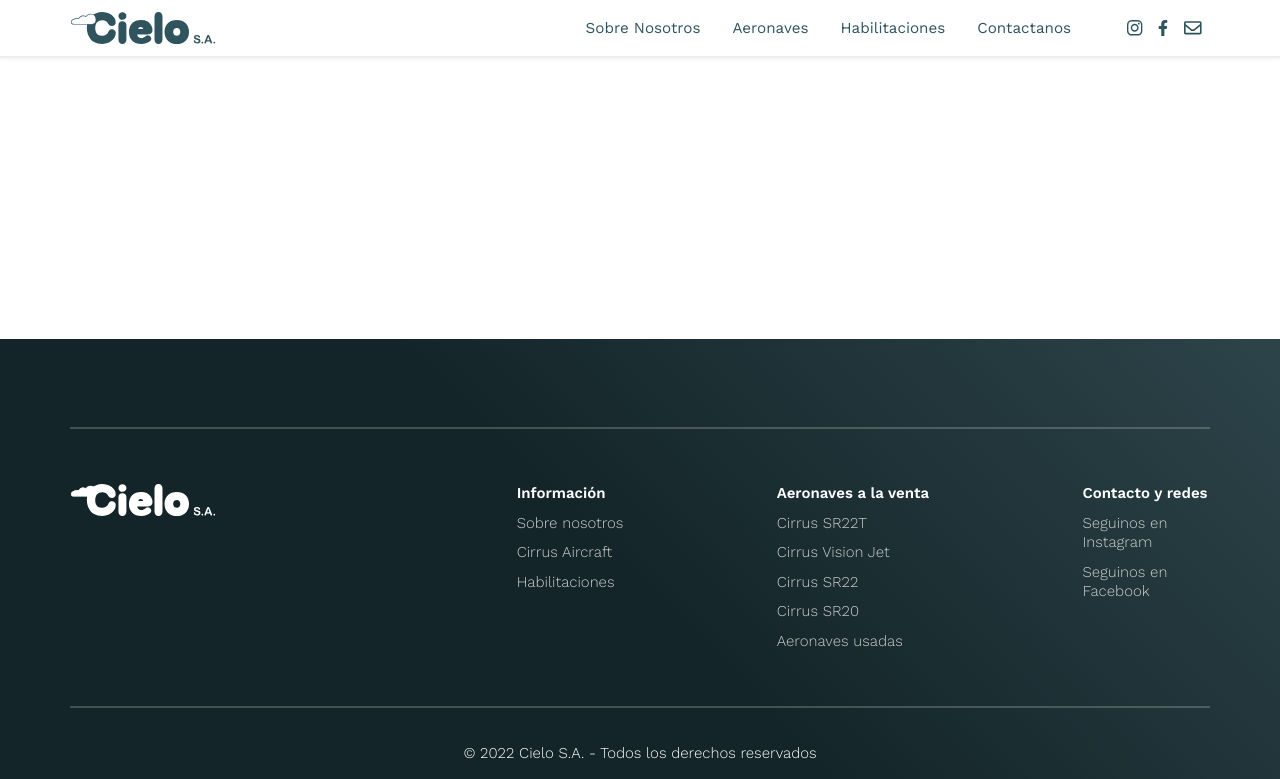
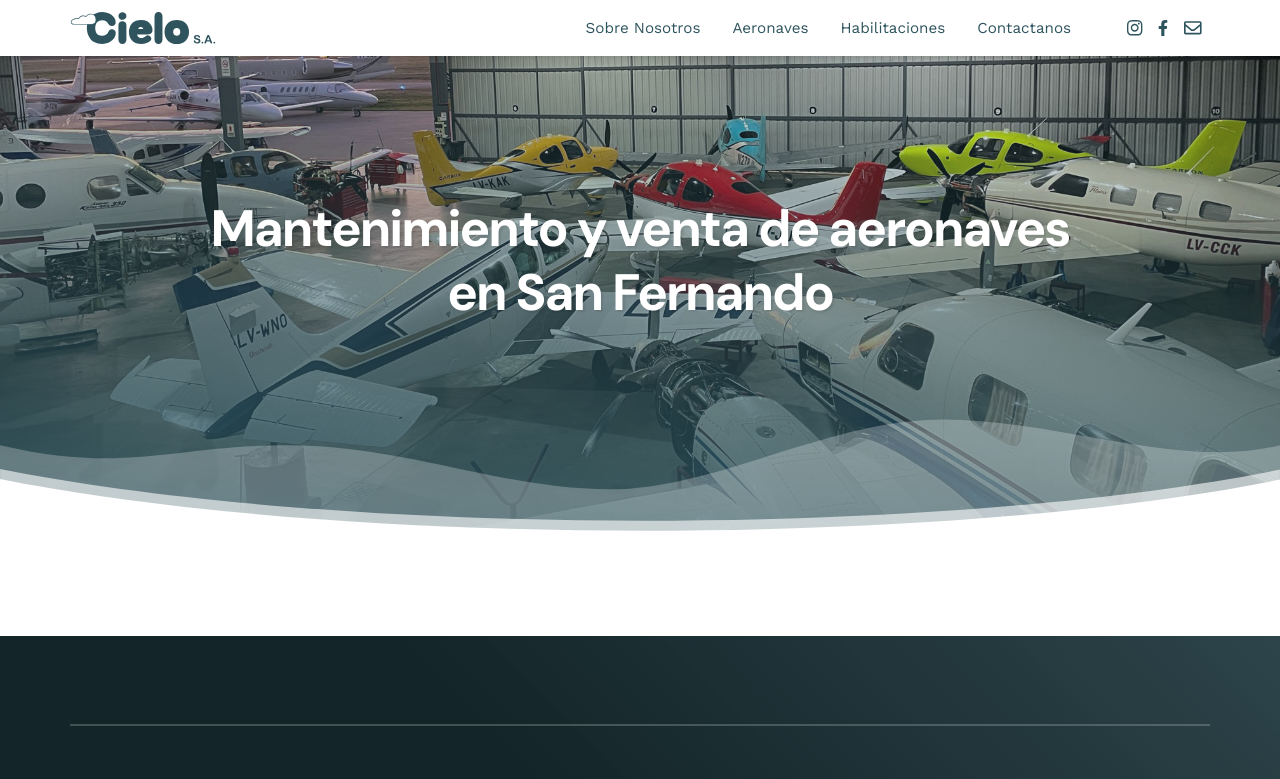
Before and after one commit to lucas-paviotti/cielo-frontend, a Next.js app: page /sobre-nosotros in a window 1280 px wide. Shown: the top 779 px of the page. Built offline with nearby package versions, Linux system fonts and the light colour scheme.

Commit message:
Crear HeroBanner

```diff
--- /dev/null
+++ b/components/HeroBanner.js
@@ -0,0 +1,20 @@
+import Waves from "./Waves/Waves";
+import Image from "next/image";
+
+export const HeroBanner = ({ title, image }) => {
+  return (
+    <section className="hero-banner">
+      <div className="hero-banner-bg">
+        <Image
+          src={image}
+          alt=""
+          fill
+          objectFit="cover"
+          objectPosition="center top"
+        />
+      </div>
+      <h1>{title}</h1>
+      <Waves wave="SobreNosotros" />
+    </section>
+  );
+};
--- a/pages/index.js
+++ b/pages/index.js
@@ -14,7 +14,7 @@ export default function Home({ aeronaves }) {
         <title>Cielo S.A.</title>
         <meta
           name="description"
-          content="Único centro de servicio autorizado de Cirrus Aircraft para Argentina, Bolivia, Paraguay y Uruguay."
+          content="Único centro de ventas y servicio autorizado para Argentina, Bolivia, Paraguay, Uruguay y Chile."
         />
         <meta
           name="viewport"
--- a/pages/sobre-nosotros.js
+++ b/pages/sobre-nosotros.js
@@ -1,4 +1,5 @@
 import Head from "next/head";
+import { HeroBanner } from "../components/HeroBanner";
 
 export default function sobreNosotros() {
   return (
@@ -7,7 +8,7 @@ export default function sobreNosotros() {
         <title>Cielo S.A. - Sobre Nosotros</title>
         <meta
           name="description"
-          content="Único centro de servicio autorizado de Cirrus Aircraft para Argentina, Bolivia, Paraguay y Uruguay."
+          content="Único centro de ventas y servicio autorizado para Argentina, Bolivia, Paraguay, Uruguay y Chile."
         />
         <meta
           name="viewport"
@@ -15,7 +16,13 @@ export default function sobreNosotros() {
           key="viewport"
         />
       </Head>
-      <div className="container"></div>
+      <HeroBanner
+        title="Mantenimiento y venta de aeronaves en San Fernando"
+        image="/images/banner/sobre-nosotros.jpg"
+      />
+      <div className="wrapper">
+        <div className="container"></div>
+      </div>
     </>
   );
 }
--- /dev/null
+++ b/styles/components/HeroBanner.scss
@@ -0,0 +1,57 @@
+.hero-banner {
+  width: 100%;
+  margin-top: 3.5rem;
+  display: flex;
+  flex-direction: column;
+  align-items: center;
+  text-align: center;
+  color: $white;
+  position: relative;
+  @media (min-width: $mobile-breakpoint) {
+    height: 31.25rem;
+    padding-top: 3rem;
+  }
+  &::before {
+    content: "";
+    position: absolute;
+    left: 0;
+    top: 0;
+    width: 100%;
+    height: 100%;
+    background: linear-gradient(
+      185deg,
+      rgba(64, 64, 64, 0.0001) -12.03%,
+      #2e545e 91.67%
+    );
+    z-index: 0;
+    opacity: 0.9;
+  }
+  &-bg {
+    width: 100%;
+    height: 15rem;
+    overflow: hidden;
+    position: fixed;
+    top: 3.5rem;
+    left: 0;
+    z-index: -1;
+    @media (min-width: $mobile-breakpoint) {
+      height: 31.25rem;
+    }
+  }
+  h1 {
+    display: block;
+    max-width: 56rem;
+    font-size: clamp(2rem, 4vw, 4rem);
+    line-height: 1.25em;
+    margin: auto;
+    text-shadow: 2px 2px 2px rgba(0, 0, 0, 0.1);
+    padding: 2.75rem 2rem 1.5rem;
+    z-index: 1;
+    @media (min-width: $mobile-breakpoint) {
+      padding: 0;
+    }
+  }
+  .wave-container {
+    position: relative;
+  }
+}
--- a/styles/components/Waves.scss
+++ b/styles/components/Waves.scss
@@ -6,6 +6,9 @@
   bottom: 0;
   z-index: 1;
   svg {
+    &:first-of-type {
+      position: relative;
+    }
     width: 100%;
     height: auto;
     position: absolute;
--- a/styles/main.scss
+++ b/styles/main.scss
@@ -3,6 +3,7 @@
 @import './components/Header.scss';
 @import './components/Footer.scss';
 @import './components/Hero.scss';
+@import './components/HeroBanner.scss';
 @import './components/Button.scss';
 @import './components/ButtonGroupSocial.scss';
 @import './components/GridMenuContainer.scss';
```
Also changed, not shown: public/images/banner/sobre-nosotros.jpg (added).
